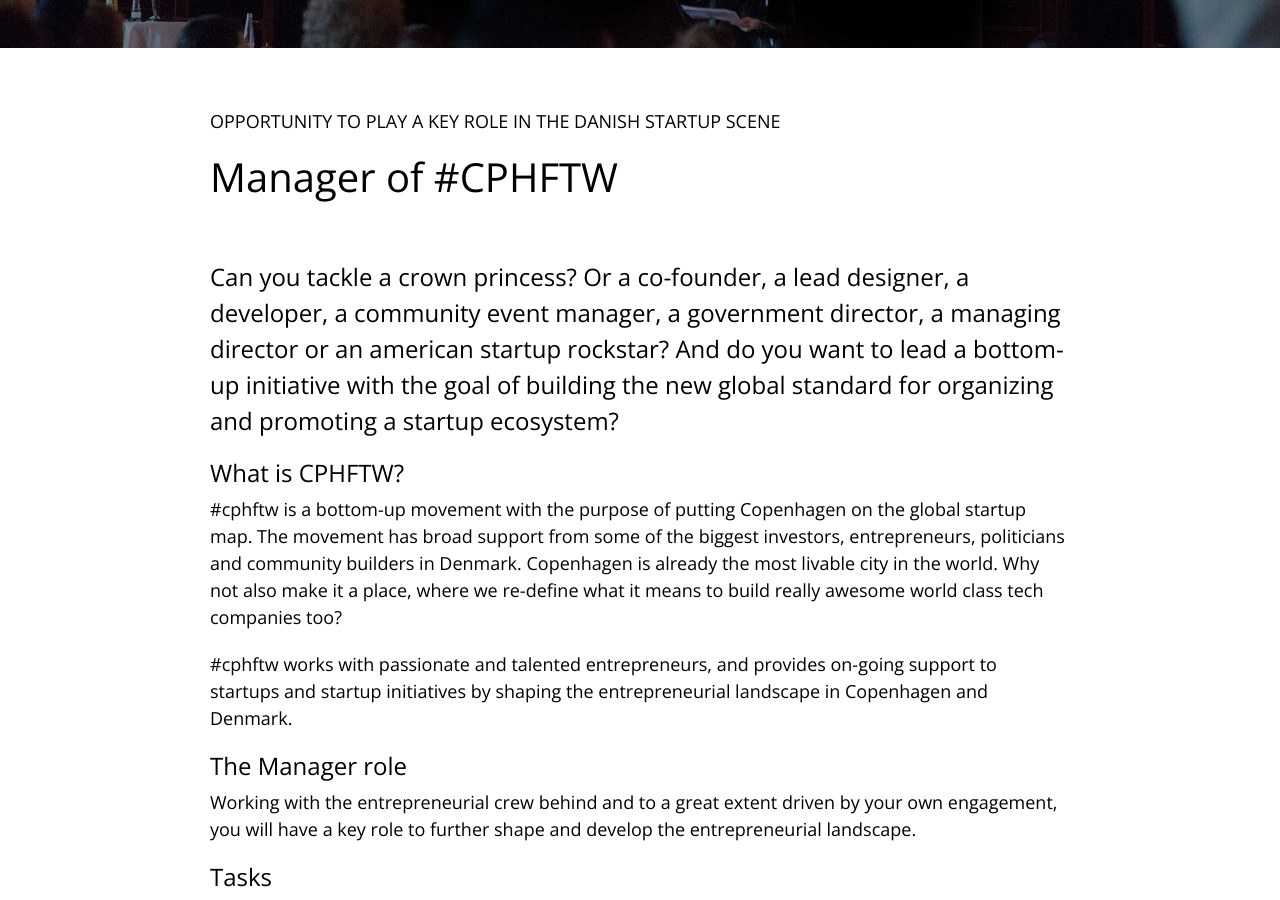
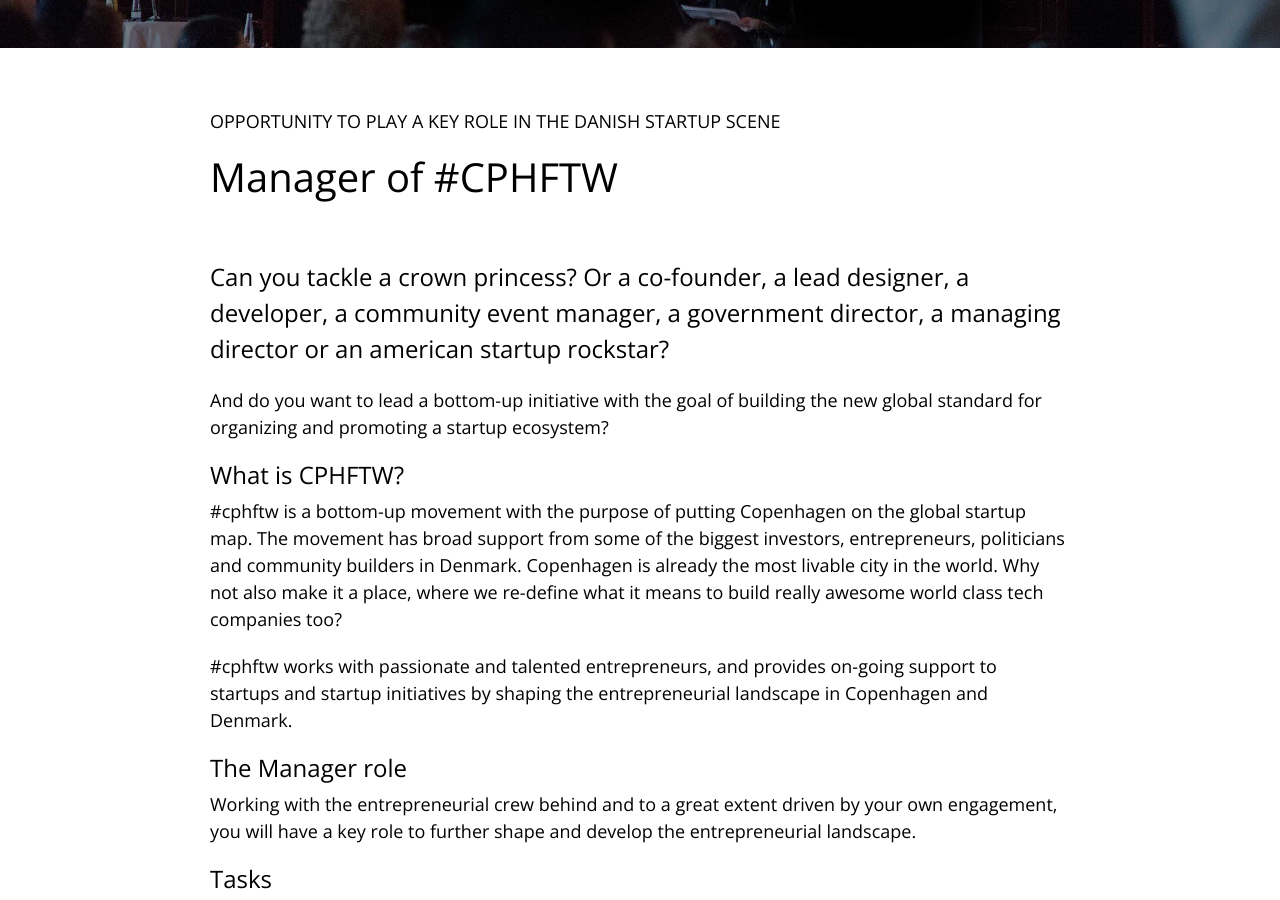
Before and after one commit to cphftw/cphftw.dk, a Jekyll site: the page built from index.html, in a window 1280 px wide and 900 px high, scrolled down 502 px. Built offline with Jekyll 4.4.1, drawn with Linux system fonts in a browser that asks for light colours; comment, search, counter and statistics services are not loaded.

Commit message:
More tweaks to job.

```diff
--- a/index.html
+++ b/index.html
@@ -40,8 +40,9 @@
 		OPPORTUNITY TO PLAY A KEY ROLE IN THE DANISH STARTUP SCENE
 		<h2>Manager of #CPHFTW</h2>
 
-		<p style="font-size:24px;">Can you tackle a crown princess? Or a co-founder, a lead designer, a developer, a community event manager, a government director, a managing director or an american startup rockstar?
-		And do you want to lead a bottom-up initiative with the goal of building the new global standard for organizing and promoting a startup ecosystem?</p>
+		<p style="font-size:24px;">Can you tackle a crown princess? Or a co-founder, a lead designer, a developer, a community event manager, a government director, a managing director or an american startup rockstar?</p>
+
+		<p>And do you want to lead a bottom-up initiative with the goal of building the new global standard for organizing and promoting a startup ecosystem?</p>
 
 		<h3>What is CPHFTW?</h3>
 		<p>#cphftw is a bottom-up movement with the purpose of putting Copenhagen on the global startup map. The movement has broad support from some of the biggest investors, entrepreneurs, politicians and community builders in Denmark. Copenhagen is already the most livable city in the world. Why not also make it a place, where we re-define what it means to build really awesome world class tech companies too?</p>
```
